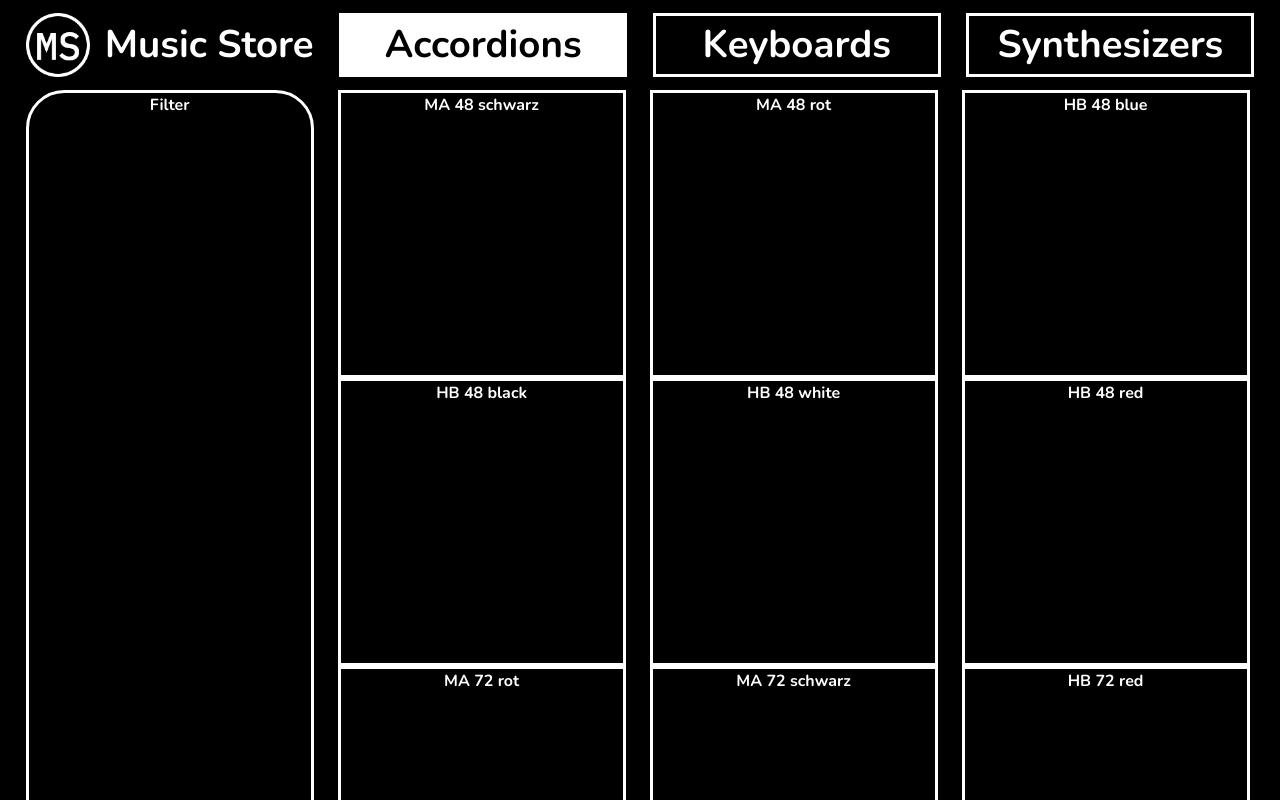
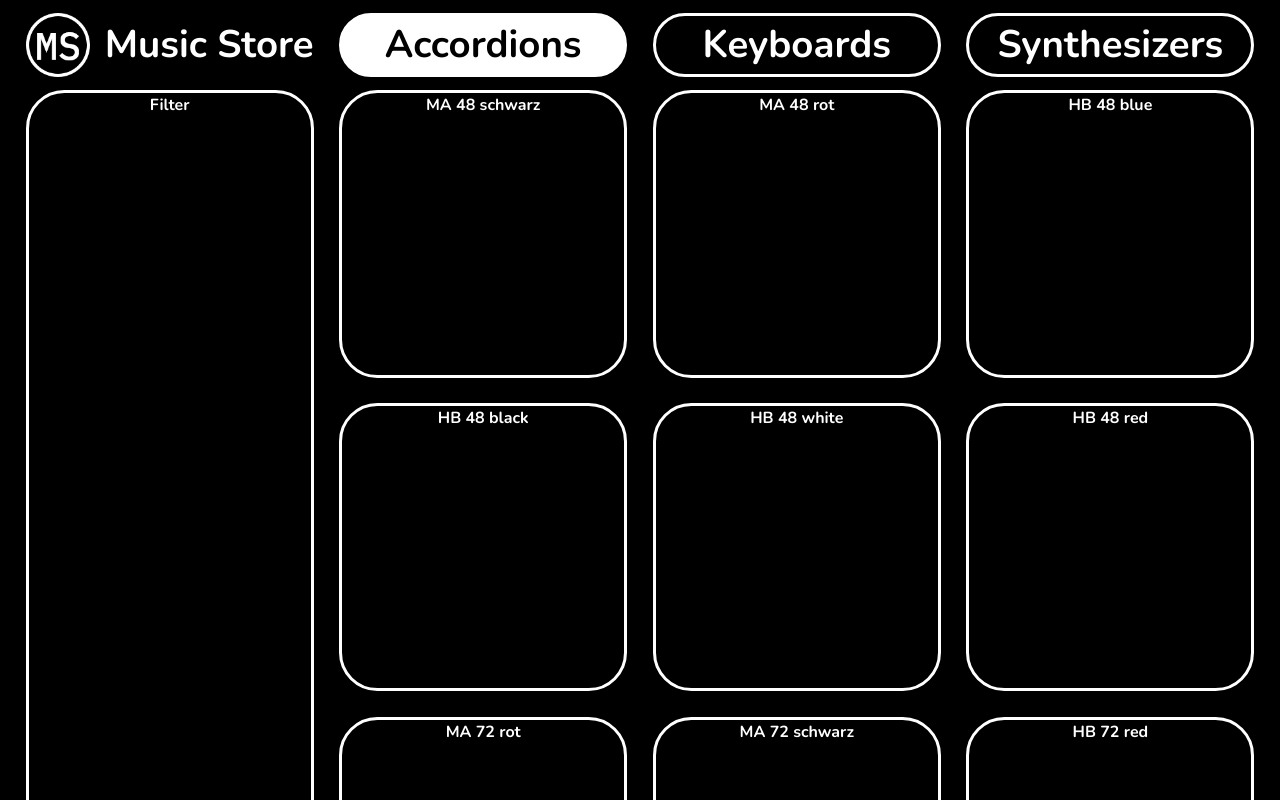
Before and after one commit to Nikolay-Petrov-Ognyanov/Music-Store, a React (Create React App) app: page /catalog/accordions in a window 1280 px wide. Shown: the top 800 px of the page. Built offline with nearby package versions, Linux system fonts and the light colour scheme.

Commit message:
add card

```diff
--- a/src/App.css
+++ b/src/App.css
@@ -21,7 +21,8 @@ main {
 }
 
 .main_container {
-  width: 75vw;
+  width: 75.5vw;
+  padding: 0 2vw;
 }
 
 .active {
--- a/src/components/Card/Card.module.css
+++ b/src/components/Card/Card.module.css
@@ -2,4 +2,5 @@
     width: 22.5vw;
     height: 22.5vw;
     border: 0.25vw solid;
+    border-radius: 3vw;
 }
--- a/src/components/Catalog/Catalog.module.css
+++ b/src/components/Catalog/Catalog.module.css
@@ -2,5 +2,6 @@
     text-align: center;
     display: flex;
     flex-wrap: wrap;
-    justify-content: space-evenly;
+    justify-content: space-between;
+    gap: 2vw;
 }
--- a/src/components/Header/Header.js
+++ b/src/components/Header/Header.js
@@ -12,7 +12,7 @@ export default function Header() {
             <span className={style.music_store} >Music Store</span>
         </div>
 
-        <nav className={style.nav}>
+        {/* <nav className={style.nav}> */}
             <NavLink
                 to={"/catalog/accordions"}
                 className={style.button}
@@ -30,7 +30,7 @@ export default function Header() {
                 className={style.button}
                 activeclassname="active"
             >Synthesizers</NavLink >
-        </nav>
+        {/* </nav> */}
 
         {/* <div className={style.cart}>
             <FontAwesomeIcon icon={faCartShopping} className={style.cart_icon} />
--- a/src/components/Header/Header.module.css
+++ b/src/components/Header/Header.module.css
@@ -1,10 +1,8 @@
 .logo_wrapper {
-    width: 25vw;
+    width: 22.5vw;
     display: flex;
-    padding-left: 2vw;
     justify-content: space-between;
     align-items: center;
-    /* gap: 1vw; */
 }
 
 .logo {
@@ -20,6 +18,7 @@
     margin: 1vw 0;
     width: 100vw;
     display: flex;
+    justify-content: space-evenly;
     position: sticky;
 }
 
@@ -33,7 +32,7 @@
     font-size: 3vw;
     text-align: center;
     border: 0.3vw solid;
-    /* border-radius: 3vw; */
+    border-radius: 3vw;
     width: 22.5vw;
 }
 
```
